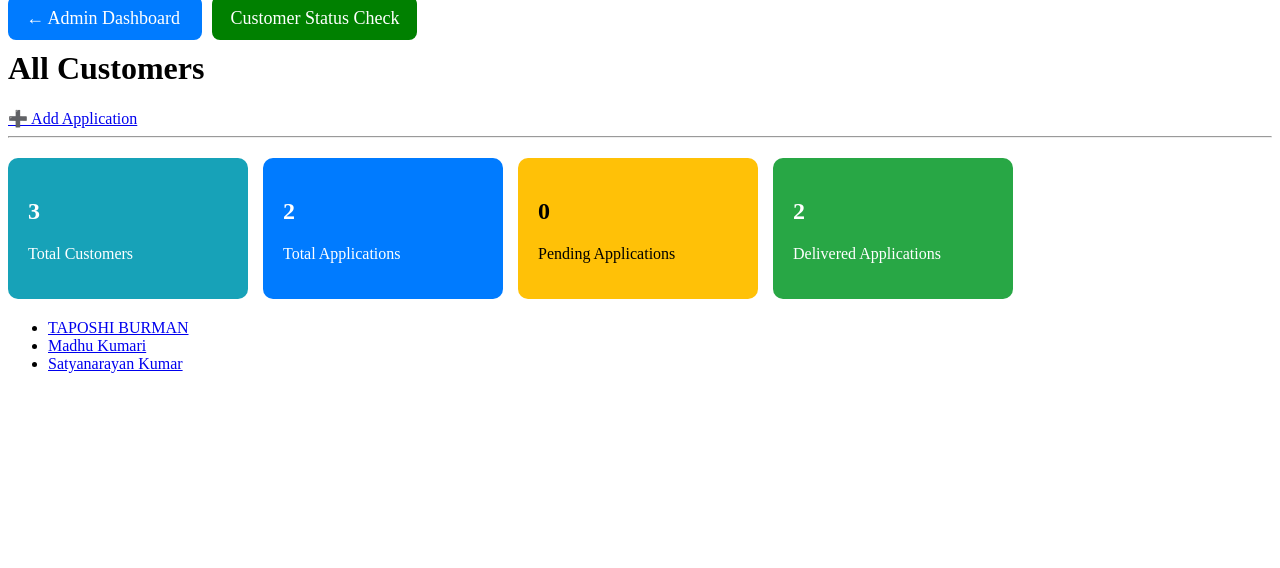
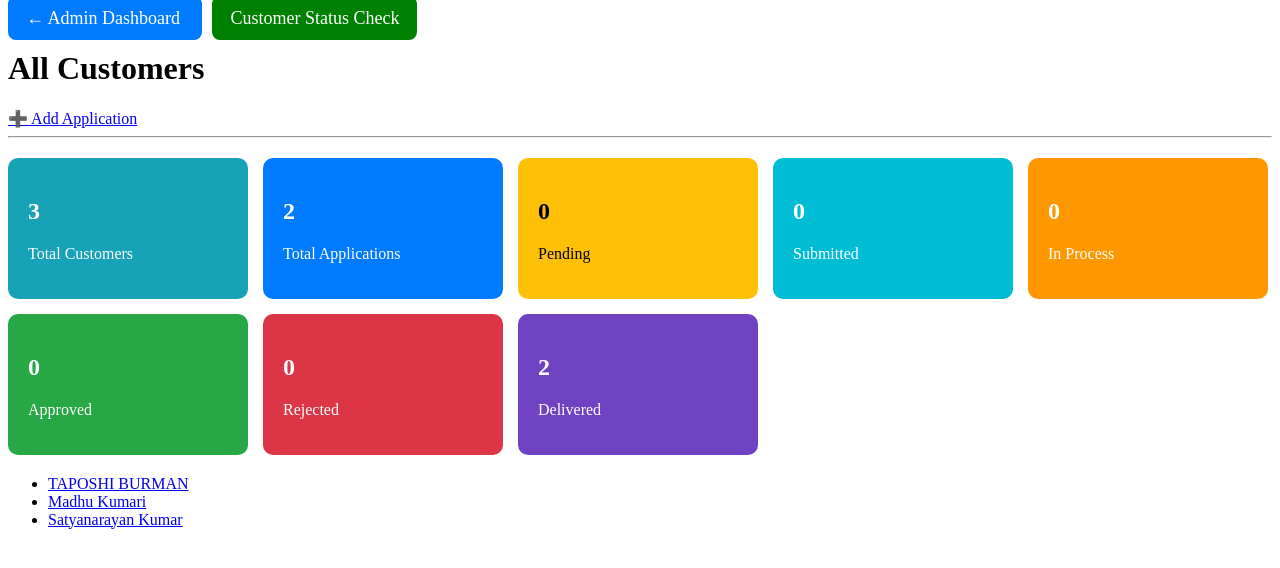
Before and after one commit to Adityakumar444uu/aditya-cyber-zone, a Django app: page /customers/ in a window 1280 px wide. Shown: the top 568 px of the page. Run offline with Django 5.2, Linux system fonts and the light colour scheme; data comes from the database, SQL or seed files in the repository.

Commit message:
Update dashboard status cards

```diff
--- a/templates/customer_list.html
+++ b/templates/customer_list.html
@@ -20,7 +20,6 @@ margin-right:10px;
     ← Admin Dashboard
     </a>
 
-
     <a href="/check-status/" style="
     background:green;
     color:white;
@@ -34,13 +33,11 @@ Customer Status Check
 
 </div>
 
-
 <h1>All Customers</h1>
 
 <a href="/add-application/">➕ Add Application</a>
 
 <hr>
-
 
 <div style="
 display:flex;
@@ -50,76 +47,56 @@ margin-bottom:20px;
 flex-wrap:wrap;
 ">
 
-<div style="
-background:#17a2b8;
-color:white;
-padding:20px;
-border-radius:10px;
-min-width:200px;
-">
-
+    <div style="background:#17a2b8;color:white;padding:20px;border-radius:10px;min-width:200px;">
         <h2>{{ total_customers }}</h2>
         <p>Total Customers</p>
-
     </div>
 
-
-<div style="
-background:#007bff;
-color:white;
-padding:20px;
-border-radius:10px;
-min-width:200px;
-">
-
+    <div style="background:#007bff;color:white;padding:20px;border-radius:10px;min-width:200px;">
         <h2>{{ total_applications }}</h2>
         <p>Total Applications</p>
-
     </div>
 
-
-<div style="
-background:#ffc107;
-color:black;
-padding:20px;
-border-radius:10px;
-min-width:200px;
-">
-
-<h2>{{ pending_applications }}</h2>
-<p>Pending Applications</p>
-
+    <div style="background:#ffc107;color:black;padding:20px;border-radius:10px;min-width:200px;">
+        <h2>{{ pending_count }}</h2>
+        <p>Pending</p>
     </div>
 
+    <div style="background:#00bcd4;color:white;padding:20px;border-radius:10px;min-width:200px;">
+        <h2>{{ submitted_count }}</h2>
+        <p>Submitted</p>
+    </div>
 
-<div style="
-background:#28a745;
-color:white;
-padding:20px;
-border-radius:10px;
-min-width:200px;
-">
+    <div style="background:#ff9800;color:white;padding:20px;border-radius:10px;min-width:200px;">
+        <h2>{{ in_process_count }}</h2>
+        <p>In Process</p>
+    </div>
 
-<h2>{{ delivered_applications }}</h2>
-<p>Delivered Applications</p>
+    <div style="background:#28a745;color:white;padding:20px;border-radius:10px;min-width:200px;">
+        <h2>{{ approved_count }}</h2>
+        <p>Approved</p>
+    </div>
 
+    <div style="background:#dc3545;color:white;padding:20px;border-radius:10px;min-width:200px;">
+        <h2>{{ rejected_count }}</h2>
+        <p>Rejected</p>
+    </div>
+
+    <div style="background:#6f42c1;color:white;padding:20px;border-radius:10px;min-width:200px;">
+        <h2>{{ delivered_count }}</h2>
+        <p>Delivered</p>
     </div>
 
 </div>
-
 
 <ul>
 
 {% for customer in customers %}
 
     <li>
-
         <a href="/customer/{{ customer.id }}/">
-
             {{ customer.name }}
-
         </a>
-
     </li>
 
 {% empty %}
@@ -130,6 +107,5 @@ min-width:200px;
 
 </ul>
 
-
 </body>
 </html>
```
Lines whose indentation alone changed are shown as unchanged.
